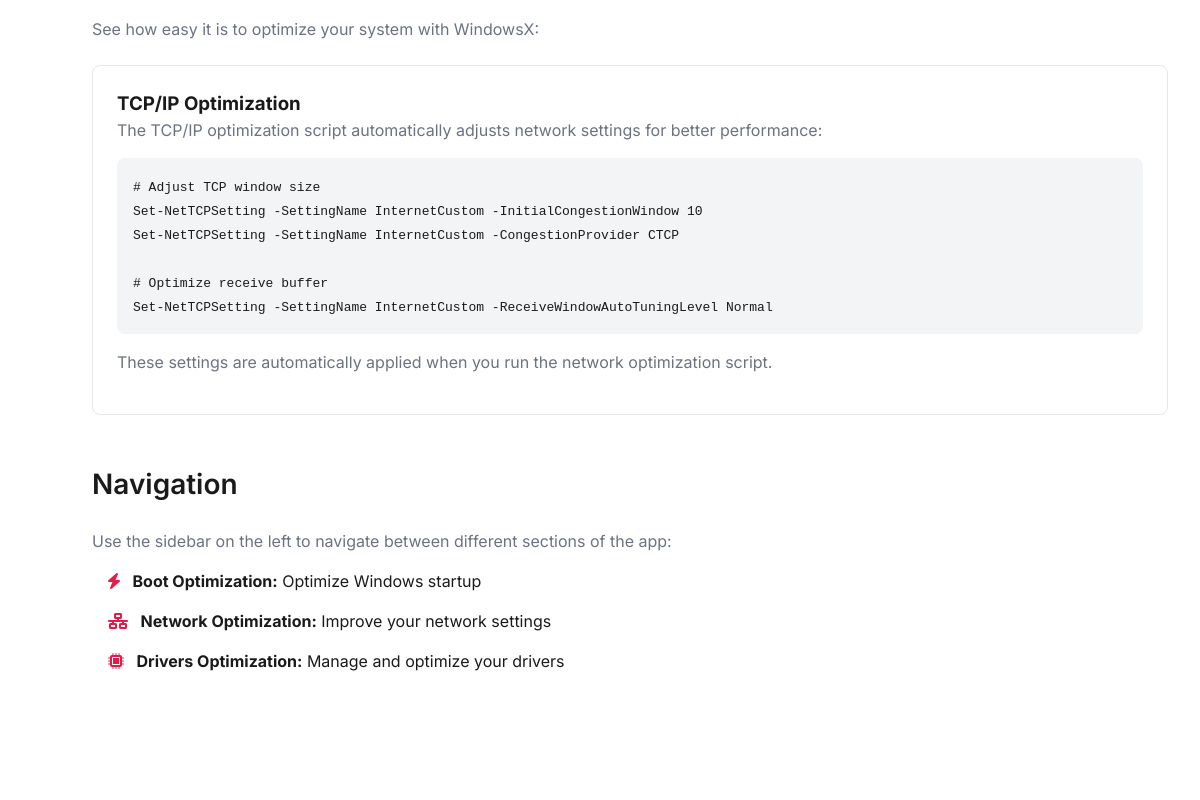
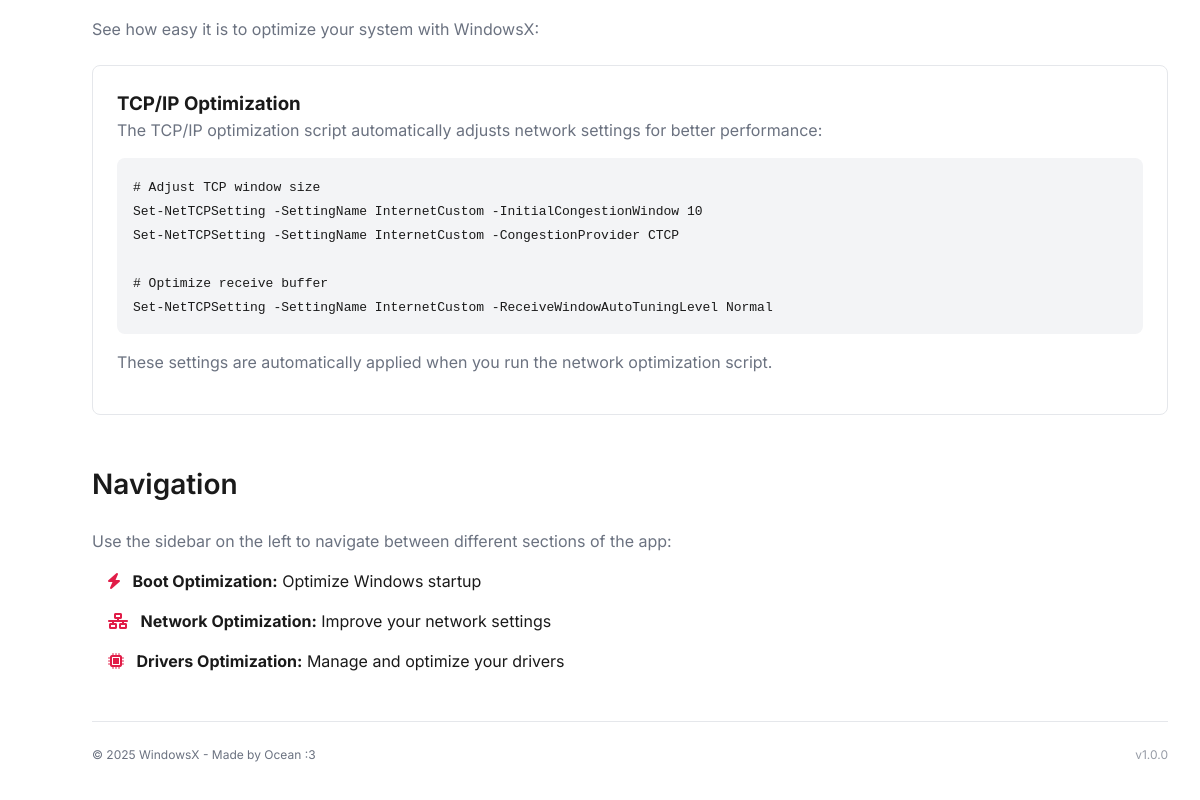
Before and after one commit to orafaelmiguel/WindowsX, an Electron app: page index.html in a window 1200 px wide. Shown: the part 965-1765 px from the top of the page. Before the commit the page ends 1718 px from the top, so only its background shows below. Drawn offline with Linux system fonts and the light colour scheme.

Commit message:
feat: cute footer

```diff
--- a/index.html
+++ b/index.html
@@ -329,6 +329,31 @@
         .example code {
             color: var(--foreground);
         }
+
+        /* Add footer styles */
+        .footer {
+            margin-top: 3rem;
+            padding: 1.5rem 0;
+            border-top: 1px solid var(--border);
+            text-align: center;
+            color: var(--muted-foreground);
+            font-size: 0.75rem;
+        }
+
+        .footer-content {
+            display: flex;
+            justify-content: space-between;
+            align-items: center;
+        }
+
+        .footer-copyright {
+            margin: 0;
+        }
+
+        .footer-version {
+            margin: 0;
+            opacity: 0.7;
+        }
     </style>
     <link href="https://fonts.googleapis.com/css2?family=Inter:wght@400;500;600;700&display=swap" rel="stylesheet">
     <link href="https://cdnjs.cloudflare.com/ajax/libs/font-awesome/6.0.0/css/all.min.css" rel="stylesheet">
@@ -442,6 +467,13 @@
                 </li>
             </ul>
         </div>
+
+        <div class="footer">
+            <div class="footer-content">
+                <p class="footer-copyright">© 2025 WindowsX - Made by Ocean :3</p>
+                <p class="footer-version">v1.0.0</p>
+            </div>
+        </div>
     </div>
 
     <script>
```
Also changed, not shown: boot.html (+32 -0 lines), drivers.html (+48 -0 lines), network.html (+32 -0 lines), script_runner.html (+33 -0 lines).
